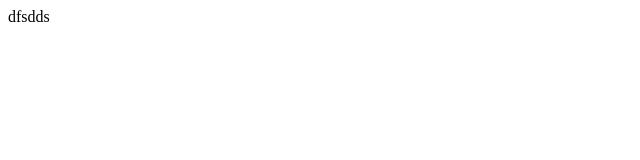
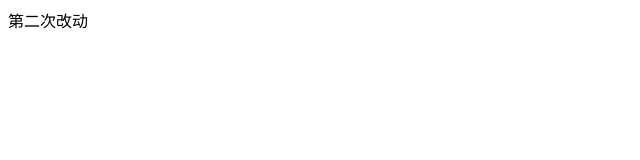
Before and after one commit to xkd01/taobao, a plain HTML site: page yanglixia.html in a window 1280 px wide. Shown: the full height of the page, 0-640 px from the left. Drawn offline with Linux system fonts and the light colour scheme.

Commit message:
第二次

```diff
--- a/yanglixia.html
+++ b/yanglixia.html
@@ -4,7 +4,7 @@
  * @Email: 1973545559@qq.com
  * @Github: https://github.com/ErioY
  * @LastEditors: ErioY
- * @LastEditTime: 2019-11-02 16:32:45
+ * @LastEditTime: 2019-11-02 16:45:59
  -->
 <!DOCTYPE html>
 <html lang="en">
@@ -15,6 +15,6 @@
     <title>Document</title>
 </head>
 <body>
-    dfsdds
+    第二次改动
 </body>
 </html>
```
